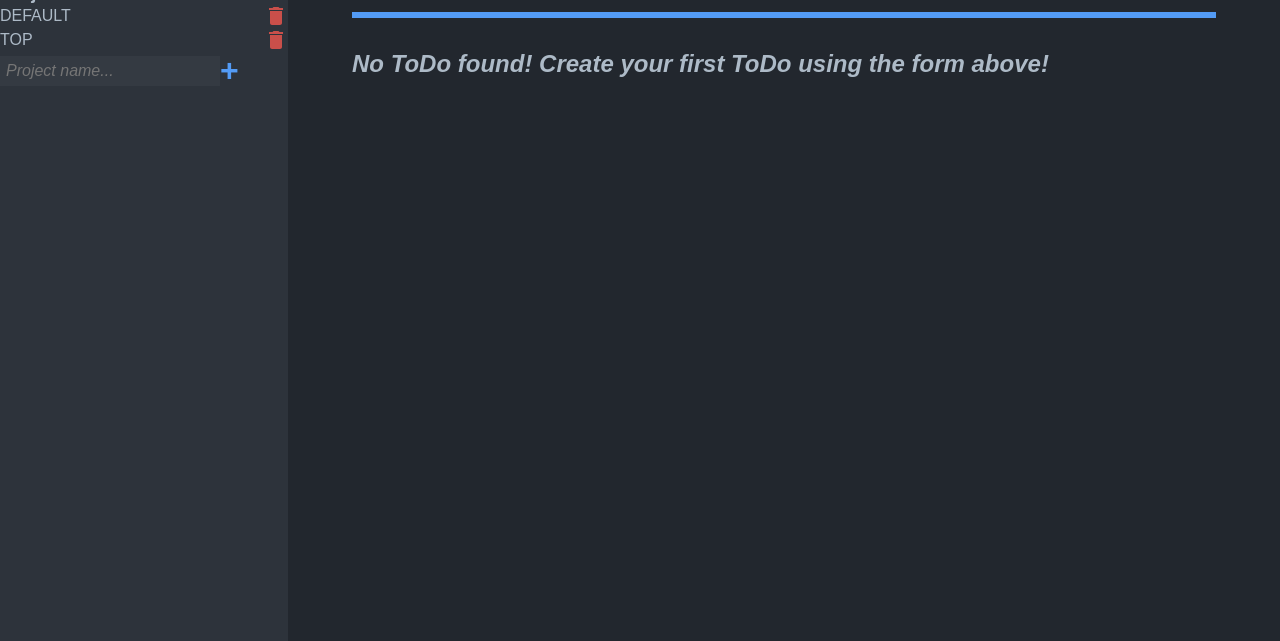
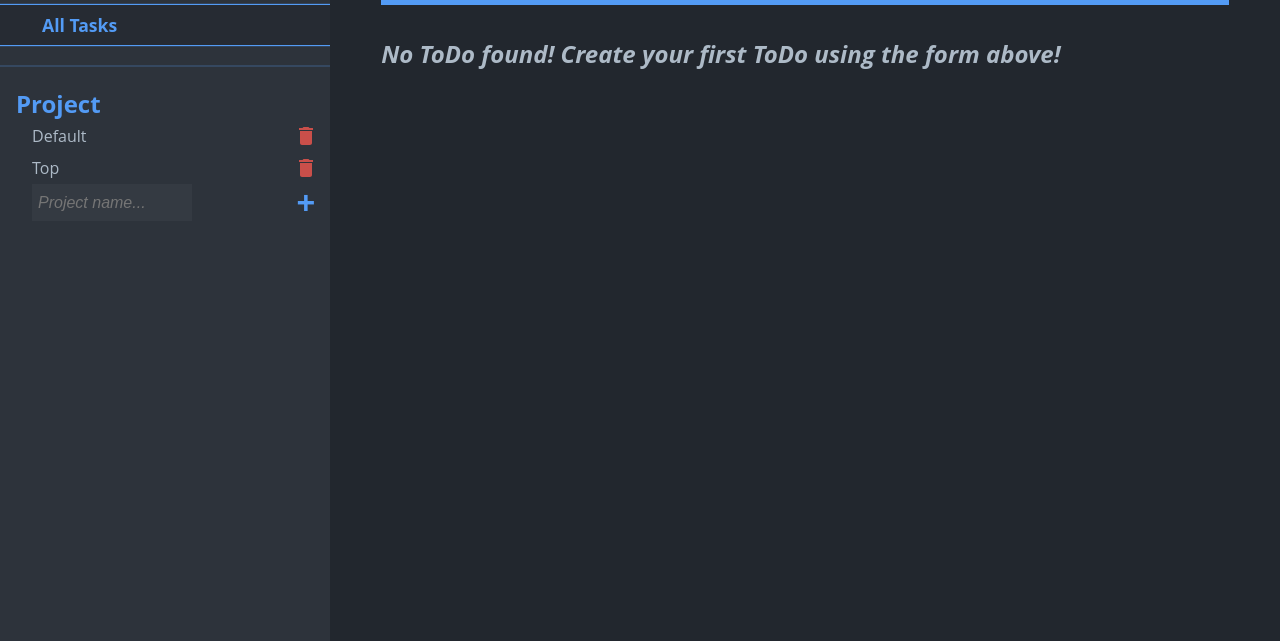
Before and after one commit to zellko/top-todo, a website built with webpack: page dist/index.html in a window 1280 px wide. Shown: the part 159-800 px from the top of the page. Built offline with nearby package versions, Linux system fonts and the light colour scheme.

Commit message:
Updated CSS

```diff
--- a/src/modifyDOMproject.js
+++ b/src/modifyDOMproject.js
@@ -45,7 +45,7 @@ const modifyDOMproject = (() => {
             const projectDOMli = document.createElement("li");
             const projectDOMimg = document.createElement("img");
 
-            projectDOMli.textContent = project.toUpperCase();
+            projectDOMli.textContent = project;
             projectDOMimg.src = deleteIcon;
 
             projectDOMimg.className = "project-delete";
--- a/src/style.css
+++ b/src/style.css
@@ -10,8 +10,15 @@
     --bg-color-content: #22272e;
     --text-light: #adbac7;
     --blue: #539bf5;
+    --blue-transparent: rgba(84, 156, 245, 0.2);
     --green: #347d39;
     --red: #c94f4a;
+}
+
+@font-face {
+    font-family: "Open Sans";
+    src: url("./OpenSans-VariableFont_wdth\,wght.ttf") format("ttf");
+    font-style: normal;
 }
 
 body {
@@ -21,10 +28,13 @@ body {
     min-height: 100vh;
     color: var(--text-light);
     font-family: sans-serif;
+    font-family: "Open Sans", ubuntu, sans-serif;
 }
 
 h1 {
     color: var(--blue);
+    font-weight: 700;
+    font-size: 2.3rem;
 }
 
 h2 {
@@ -40,14 +50,18 @@ li {
     transition: all 0.1s ease;
     display: flex;
     align-items: center;
+    padding: 4px 0 4px 32px;
+    text-transform: capitalize;
+}
+
+li:hover {
+    cursor: pointer;
+    background-color: var(--bg-color-li-hover);
 }
 
 li img {
     margin-left: auto;
-}
-
-li img:hover {
-    transform: scale(1.2);
+    margin-right: 4%;
 }
 
 
@@ -58,21 +72,23 @@ SIDEBAR
 .sidebar {
     background-color: var(--bg-color-sidebar);
     flex: 1;
-    min-width: 250px;
+    width: 20%;
+    max-width: 330px;
+    padding: 16px 0 16px 0;
 }
 
-li:hover {
-    cursor: pointer;
-    background-color: var(--bg-color-li-hover);
+.sidebar h3 {
+    font-size: 1.5rem;
+    font-weight: 700;
+    margin-top: 20px;
+    padding-top: 20px;
+    color: var(--blue);
+    border-top: 2px solid var(--blue-transparent);
 }
 
-button {
-    padding: 8px;
-    border: 0;
-}
-
-button:hover {
-    cursor: pointer;
+.sidebar h1,
+h3 {
+    padding-left: 16px;
 }
 
 
@@ -82,8 +98,8 @@ CONTENT
 
 .content {
     background-color: var(--bg-color-content);
-    flex: 3;
-    padding: 64px;
+    flex: 1;
+    padding: 4%;
     display: flex;
     flex-direction: column;
 }
@@ -109,14 +125,6 @@ ADD TODO FORM
     display: flex;
     justify-content: center;
     align-items: center;
-}
-
-.form-title-div {
-    grid-column: 1;
-}
-
-.form-date-div {
-    grid-column: 1;
 }
 
 .form-title-div>input,
@@ -160,6 +168,7 @@ ADD TODO FORM
     border: 0;
     grid-column: 1;
     margin: 8px 0 32px 0;
+    padding: 8px;
 }
 
 .form-button:hover {
@@ -200,29 +209,6 @@ form svg:hover {
     top: 0px;
 }
 
-
-/*
-form>div {
-    position: relative;
-}
-
-form>div>label {
-    opacity: 1;
-    position: absolute;
-    top: 8px;
-    left: 4px;
-}
-
-input:focus+label {
-    opacity: 0;
-}
-
-input:not(:placeholder-shown)+label {
-    opacity: 0;
-}
-
-*/
-
 .form-optional {
     grid-column: 1;
     display: none;
@@ -236,14 +222,12 @@ ADD PROJECT FORM
 .project-form {
     display: flex;
     flex-direction: column;
-    align-items: flex-start;
-    justify-content: center;
+    padding: 0px 0 0px 32px;
 }
 
 .project-form div {
     display: flex;
-    justify-content: center;
-    align-items: center;
+    width: 100%;
 }
 
 .project-form input {
@@ -253,6 +237,8 @@ ADD PROJECT FORM
     font-size: 1rem;
     font-style: italic;
     padding: 6px;
+    min-width: 92px;
+    max-width: 160px;
 }
 
 .project-form button {
@@ -262,6 +248,8 @@ ADD PROJECT FORM
     color: var(--blue);
     font-weight: 700;
     font-size: 2rem;
+    margin-left: auto;
+    margin-right: 5%;
 }
 
 .project-form button:hover {
@@ -305,7 +293,6 @@ ADD PROJECT FORM
     color: var(--text-light);
     opacity: 1;
     border: 0;
-    /* border-bottom: 1px solid var(--blue); */
     padding: 8px;
     font-size: 1rem;
 }
@@ -337,11 +324,10 @@ MODAL
 ***********************/
 
 .info {
-    position: absolute;
+    position: fixed;
     display: none;
     align-items: center;
     justify-content: center;
-    bottom: 36px;
     left: 20%;
     width: 60%;
     height: 48px;
@@ -385,10 +371,11 @@ JS CLASS
 .activeSelection {
     background-color: var(--bg-color-li-hover);
     color: var(--blue);
-    font-size: 1rem;
-    padding: 8px 0 8px 16px;
+    font-size: 1.1rem;
+    font-weight: 700;
+    padding: 8px 0 8px 42px;
     margin: 8px 0;
-    text-align: start;
+    box-shadow: 0 0 1px 1px var(--blue);
 }
 
 .removed {
--- a/webpack.config.js
+++ b/webpack.config.js
@@ -20,6 +20,13 @@ module.exports = {
                 test: /\.(png|svg|jpg|jpeg|gif)$/i,
                 type: 'asset/resource',
             },
+            {
+
+                test: /\.(woff|woff2|eot|ttf|otf)$/i,
+
+                type: 'asset/resource',
+
+            },
         ],
     },
 };
```
Also changed, not shown: src/OpenSans-VariableFont_wdth,wght.ttf (added).
